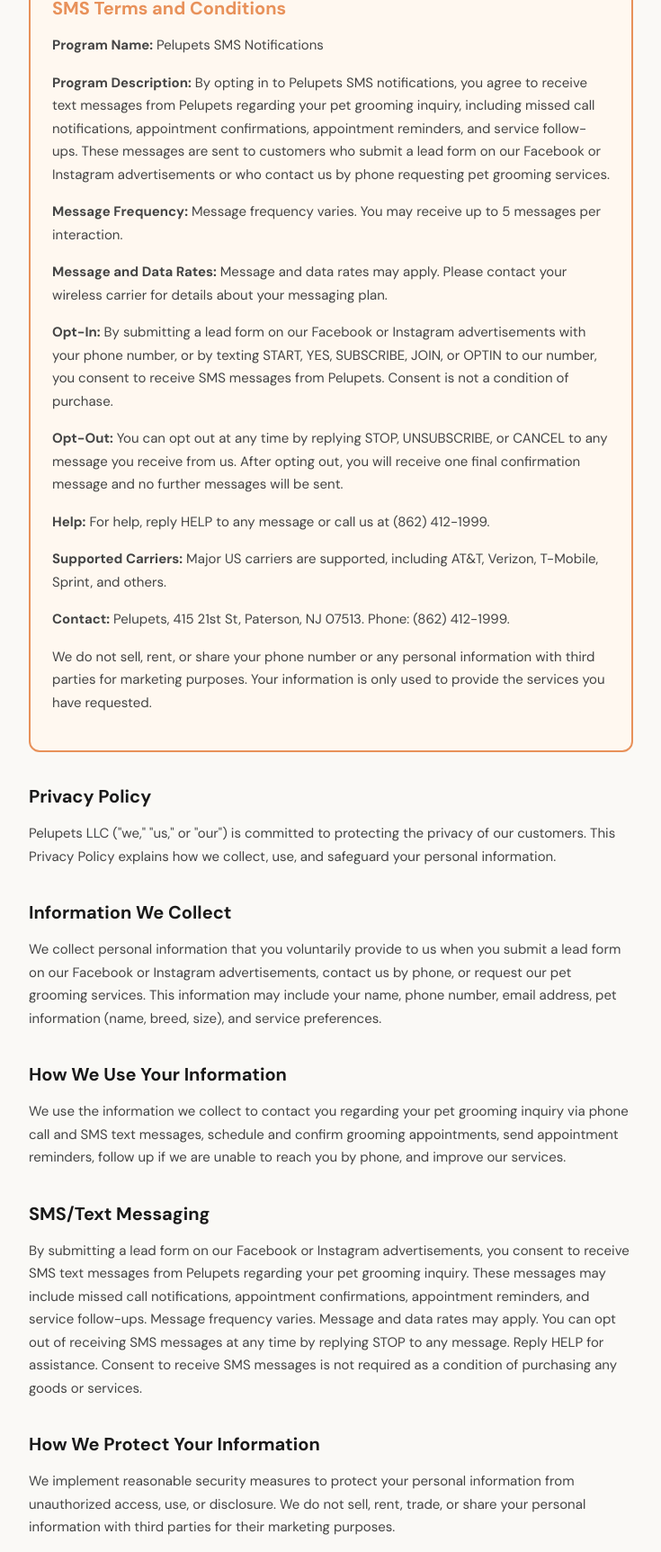
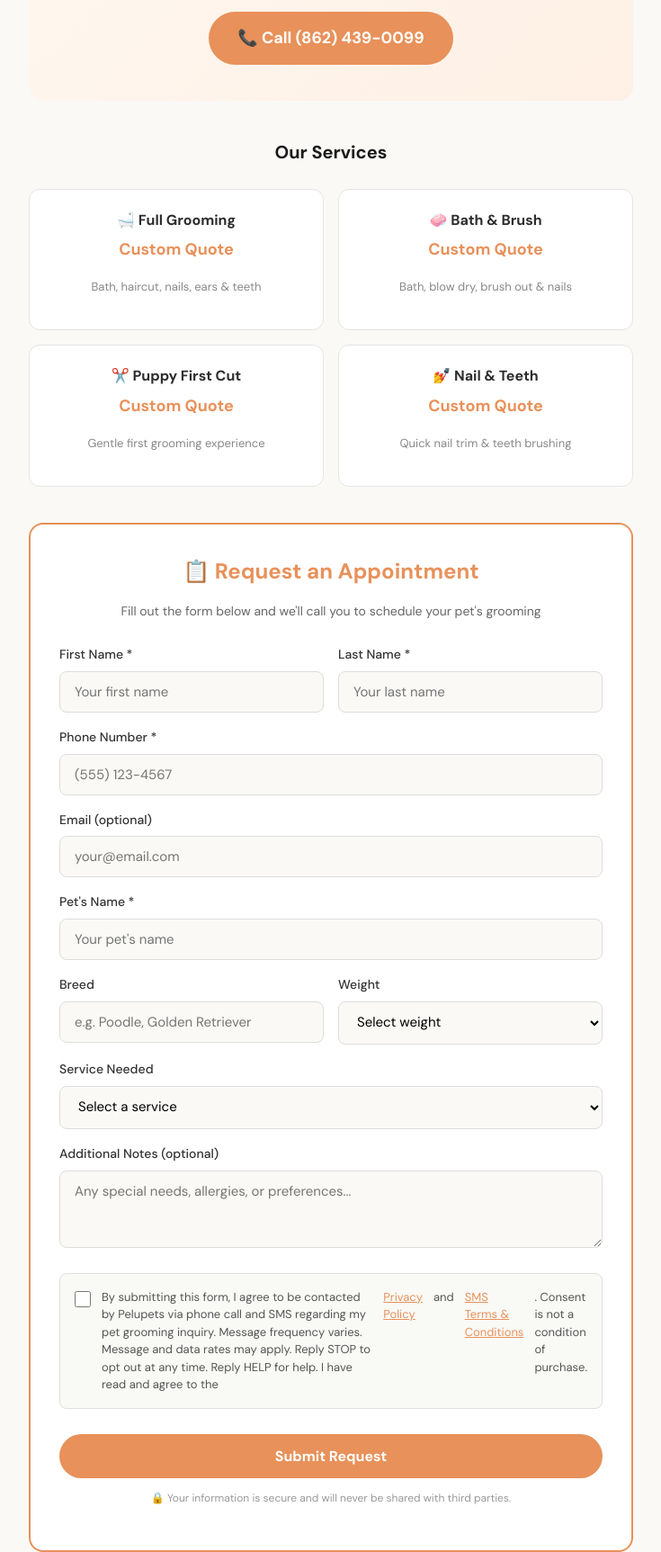
Before and after one commit to QuickflowIA/pelupetsnj, a plain HTML site: page index.html in a window 1280 px wide. Shown: the part 259-1984 px from the top of the page at 90% size, without its empty margins (272-1007 px from the left). Drawn offline with Linux system fonts and the light colour scheme.

Commit message:
Update index.html

```diff
--- a/index.html
+++ b/index.html
@@ -3,7 +3,7 @@
 <head>
 <meta charset="UTF-8">
 <meta name="viewport" content="width=device-width, initial-scale=1.0">
-<title>Privacy Policy & SMS Terms - Pelupets</title>
+<title>Pelupets - Professional Mobile Pet Grooming 🐾</title>
 <style>
   @import url('https://fonts.googleapis.com/css2?family=DM+Sans:wght@400;500;700&display=swap');
   * { margin: 0; padding: 0; box-sizing: border-box; }
@@ -22,63 +22,148 @@
   .footer { text-align: center; margin-top: 48px; font-size: 13px; color: #bbb; }
   .sms-box { background: #fff8f0; border: 2px solid #e8915a; border-radius: 12px; padding: 24px; margin: 24px 0; }
   .sms-box h2 { color: #e8915a; margin-top: 0; }
+  .hero { text-align: center; padding: 40px 20px; background: linear-gradient(135deg, #fff8f0 0%, #fef0e5 100%); border-radius: 16px; margin-bottom: 40px; }
+  .hero h1 { font-size: 32px; font-weight: 700; color: #1a1a1a; margin-bottom: 8px; }
+  .hero .subtitle { font-size: 18px; color: #e8915a; font-weight: 500; margin-bottom: 4px; }
+  .hero .desc { font-size: 15px; color: #666; }
+  .hero .phone-btn { display: inline-block; margin-top: 20px; padding: 14px 32px; background: #e8915a; color: #fff; font-size: 18px; font-weight: 700; border-radius: 50px; text-decoration: none; }
+  .hero .phone-btn:hover { background: #d4804e; }
+  .form-section { background: #fff; border: 2px solid #e8915a; border-radius: 16px; padding: 32px; margin: 40px 0; }
+  .form-section h2 { color: #e8915a; margin-top: 0; text-align: center; font-size: 24px; }
+  .form-section .form-subtitle { text-align: center; color: #666; font-size: 14px; margin-bottom: 24px; }
+  .form-group { margin-bottom: 16px; }
+  .form-group label { display: block; font-weight: 500; font-size: 14px; color: #333; margin-bottom: 6px; }
+  .form-group input, .form-group select, .form-group textarea { width: 100%; padding: 12px 16px; border: 1px solid #ddd; border-radius: 8px; font-size: 15px; font-family: 'DM Sans', sans-serif; background: #faf9f6; }
+  .form-group input:focus, .form-group select:focus, .form-group textarea:focus { outline: none; border-color: #e8915a; }
+  .form-row { display: flex; gap: 16px; }
+  .form-row .form-group { flex: 1; }
+  .consent-box { background: #f9f9f6; border: 1px solid #e0e0e0; border-radius: 8px; padding: 16px; margin: 20px 0; }
+  .consent-box label { display: flex; align-items: flex-start; gap: 12px; font-size: 13px; color: #555; cursor: pointer; line-height: 1.5; }
+  .consent-box input[type="checkbox"] { margin-top: 3px; width: 18px; height: 18px; accent-color: #e8915a; flex-shrink: 0; }
+  .submit-btn { width: 100%; padding: 14px; background: #e8915a; color: #fff; font-size: 16px; font-weight: 700; border: none; border-radius: 50px; cursor: pointer; font-family: 'DM Sans', sans-serif; margin-top: 8px; }
+  .submit-btn:hover { background: #d4804e; }
+  .form-note { text-align: center; font-size: 12px; color: #999; margin-top: 12px; }
+  .services { display: grid; grid-template-columns: 1fr 1fr; gap: 16px; margin: 24px 0; }
+  .service-card { background: #fff; border: 1px solid #e5e5e5; border-radius: 12px; padding: 20px; text-align: center; }
+  .service-card h3 { font-size: 16px; margin-bottom: 4px; }
+  .service-card .price { color: #e8915a; font-weight: 700; font-size: 18px; }
+  .service-card .desc { font-size: 13px; color: #888; }
+  @media (max-width: 600px) {
+    .form-row { flex-direction: column; gap: 0; }
+    .services { grid-template-columns: 1fr; }
+    .hero h1 { font-size: 26px; }
+  }
 </style>
 </head>
 <body>
 <div class="container">
-  <div class="logo">
-    <h1>Pelupets <span>🐾</span></h1>
-    <p>Professional Pet Grooming Services</p>
+
+  <div class="hero">
+    <p class="subtitle">🐾 NJ & NYC Mobile Pet Grooming</p>
+    <h1>Pelupets</h1>
+    <p class="desc">Professional mobile grooming that comes to your door. No cages, no stress — just 1-on-1 pampering for your pup.</p>
+    <a href="tel:+18624390099" class="phone-btn">📞 Call (862) 439-0099</a>
   </div>
-  <p class="updated">Last updated: April 27, 2026</p>
 
-  <div class="sms-box">
+  <h2 style="text-align:center;">Our Services</h2>
+  <div class="services">
+    <div class="service-card">
+      <h3>🛁 Full Grooming</h3>
+      <p class="price">Custom Quote</p>
+      <p class="desc">Bath, haircut, nails, ears & teeth</p>
+    </div>
+    <div class="service-card">
+      <h3>🧼 Bath & Brush</h3>
+      <p class="price">Custom Quote</p>
+      <p class="desc">Bath, blow dry, brush out & nails</p>
+    </div>
+    <div class="service-card">
+      <h3>✂️ Puppy First Cut</h3>
+      <p class="price">Custom Quote</p>
+      <p class="desc">Gentle first grooming experience</p>
+    </div>
+    <div class="service-card">
+      <h3>💅 Nail & Teeth</h3>
+      <p class="price">Custom Quote</p>
+      <p class="desc">Quick nail trim & teeth brushing</p>
+    </div>
+  </div>
+
+  <div class="form-section">
+    <h2>📋 Request an Appointment</h2>
+    <p class="form-subtitle">Fill out the form below and we'll call you to schedule your pet's grooming</p>
+
+    <div class="form-row">
+      <div class="form-group">
+        <label for="firstName">First Name *</label>
+        <input type="text" id="firstName" placeholder="Your first name" required>
+      </div>
+      <div class="form-group">
+        <label for="lastName">Last Name *</label>
+        <input type="text" id="lastName" placeholder="Your last name" required>
+      </div>
+    </div>
+
+    <div class="form-group">
+      <label for="phone">Phone Number *</label>
+      <input type="tel" id="phone" placeholder="(555) 123-4567" required>
+    </div>
+
+    <div class="form-group">
+      <label for="email">Email (optional)</label>
+      <input type="email" id="email" placeholder="your@email.com">
+    </div>
+
+    <div class="form-group">
+      <label for="petName">Pet's Name *</label>
+      <input type="text" id="petName" placeholder="Your pet's name" required>
+    </div>
+
+    <div class="form-row">
+      <div class="form-group">
+        <label for="petBreed">Breed</label>
+        <input type="text" id="petBreed" placeholder="e.g. Poodle, Golden Retriever">
+      </div>
+      <div class="form-group">
+        <label for="petWeight">Weight</label>
+        <select id="petWeight">
+          <option value="">Select weight</option>
+          <option value="small">Small (Under 20 lbs)</option>
+          <option value="medium">Medium (20-50 lbs)</option>
+          <option value="large">Large (Over 50 lbs)</option>
+        </select>
+      </div>
+    </div>
+
+    <div class="form-group">
+      <label for="service">Service Needed</label>
+      <select id="service">
+        <option value="">Select a service</option>
+        <option value="full">Full Grooming</option>
+        <option value="bath">Bath & Brush</option>
+        <option value="puppy">Puppy First Cut</option>
+        <option value="nails">Nail & Teeth</option>
+      </select>
+    </div>
+
+    <div class="form-group">
+      <label for="notes">Additional Notes (optional)</label>
+      <textarea id="notes" rows="3" placeholder="Any special needs, allergies, or preferences..."></textarea>
+    </div>
+
+    <div class="consent-box">
+      <label>
+        <input type="checkbox" id="smsConsent" required>
+        By submitting this form, I agree to be contacted by Pelupets via phone call and SMS regarding my pet grooming inquiry. Message frequency varies. Message and data rates may apply. Reply STOP to opt out at any time. Reply HELP for help. I have read and agree to the <a href="#privacy" style="color:#e8915a;">Privacy Policy</a> and <a href="#sms-terms" style="color:#e8915a;">SMS Terms & Conditions</a>. Consent is not a condition of purchase.
+      </label>
+    </div>
+
+    <button type="button" class="submit-btn" onclick="alert('Thank you! We will call you shortly to schedule your appointment. 🐾')">Submit Request</button>
+
+    <p class="form-note">🔒 Your information is secure and will never be shared with third parties.</p>
+  </div>
+
+  <div class="sms-box" id="sms-terms">
     <h2>SMS Terms and Conditions</h2>
     <p><strong>Program Name:</strong> Pelupets SMS Notifications</p>
-    <p><strong>Program Description:</strong> By opting in to Pelupets SMS notifications, you agree to receive text messages from Pelupets regarding your pet grooming inquiry, including missed call notifications, appointment confirmations, appointment reminders, and service follow-ups. These messages are sent to customers who submit a lead form on our Facebook or Instagram advertisements or who contact us by phone requesting pet grooming services.</p>
-    <p><strong>Message Frequency:</strong> Message frequency varies. You may receive up to 5 messages per interaction.</p>
-    <p><strong>Message and Data Rates:</strong> Message and data rates may apply. Please contact your wireless carrier for details about your messaging plan.</p>
-    <p><strong>Opt-In:</strong> By submitting a lead form on our Facebook or Instagram advertisements with your phone number, or by texting START, YES, SUBSCRIBE, JOIN, or OPTIN to our number, you consent to receive SMS messages from Pelupets. Consent is not a condition of purchase.</p>
-    <p><strong>Opt-Out:</strong> You can opt out at any time by replying STOP, UNSUBSCRIBE, or CANCEL to any message you receive from us. After opting out, you will receive one final confirmation message and no further messages will be sent.</p>
-    <p><strong>Help:</strong> For help, reply HELP to any message or call us at (862) 412-1999.</p>
-    <p><strong>Supported Carriers:</strong> Major US carriers are supported, including AT&T, Verizon, T-Mobile, Sprint, and others.</p>
-    <p><strong>Contact:</strong> Pelupets, 415 21st St, Paterson, NJ 07513. Phone: (862) 412-1999.</p>
-    <p>We do not sell, rent, or share your phone number or any personal information with third parties for marketing purposes. Your information is only used to provide the services you have requested.</p>
-  </div>
-
-  <h2>Privacy Policy</h2>
-  <p>Pelupets LLC ("we," "us," or "our") is committed to protecting the privacy of our customers. This Privacy Policy explains how we collect, use, and safeguard your personal information.</p>
-
-  <h2>Information We Collect</h2>
-  <p>We collect personal information that you voluntarily provide to us when you submit a lead form on our Facebook or Instagram advertisements, contact us by phone, or request our pet grooming services. This information may include your name, phone number, email address, pet information (name, breed, size), and service preferences.</p>
-
-  <h2>How We Use Your Information</h2>
-  <p>We use the information we collect to contact you regarding your pet grooming inquiry via phone call and SMS text messages, schedule and confirm grooming appointments, send appointment reminders, follow up if we are unable to reach you by phone, and improve our services.</p>
-
-  <h2>SMS/Text Messaging</h2>
-  <p>By submitting a lead form on our Facebook or Instagram advertisements, you consent to receive SMS text messages from Pelupets regarding your pet grooming inquiry. These messages may include missed call notifications, appointment confirmations, appointment reminders, and service follow-ups. Message frequency varies. Message and data rates may apply. You can opt out of receiving SMS messages at any time by replying STOP to any message. Reply HELP for assistance. Consent to receive SMS messages is not required as a condition of purchasing any goods or services.</p>
-
-  <h2>How We Protect Your Information</h2>
-  <p>We implement reasonable security measures to protect your personal information from unauthorized access, use, or disclosure. We do not sell, rent, trade, or share your personal information with third parties for their marketing purposes.</p>
-
-  <h2>Third-Party Services</h2>
-  <p>We may use third-party service providers to assist us in operating our business, such as SMS messaging platforms and appointment scheduling tools. These providers have access to your personal information only to perform services on our behalf and are obligated to protect your information.</p>
-
-  <h2>Your Rights</h2>
-  <p>You have the right to request access to the personal information we hold about you, request correction or deletion of your personal information, opt out of SMS communications at any time by replying STOP, and contact us with any privacy-related questions or concerns.</p>
-
-  <h2>Changes to This Policy</h2>
-  <p>We may update this Privacy Policy from time to time. Any changes will be posted on this page with an updated revision date.</p>
-
-  <div class="contact-box">
-    <h2 style="margin-top: 0;">Contact Us</h2>
-    <p><strong>Pelupets</strong></p>
-    <p>415 21st St, Paterson, NJ 07513</p>
-    <p>Phone: <a href="tel:+18624121999">(862) 412-1999</a></p>
-    <p>For privacy or SMS inquiries, call us or send a text message to the number above.</p>
-  </div>
-
-  <p class="footer">© 2026 Pelupets. All rights reserved.</p>
-</div>
-</body>
-</html>
+    <p><strong>Program Description:</strong> By opting in to Pelupets SMS notifications, you agree to receive text messages from Pelupets regarding your pet grooming inquiry, including missed call notifications, appointment confirmations, appointment reminders, and service follow-ups. These messages are sent to customers who submit a contact form on our website or a lead form on our Facebook or Instagram advertisements, or who contact us by phone requesting p
```
